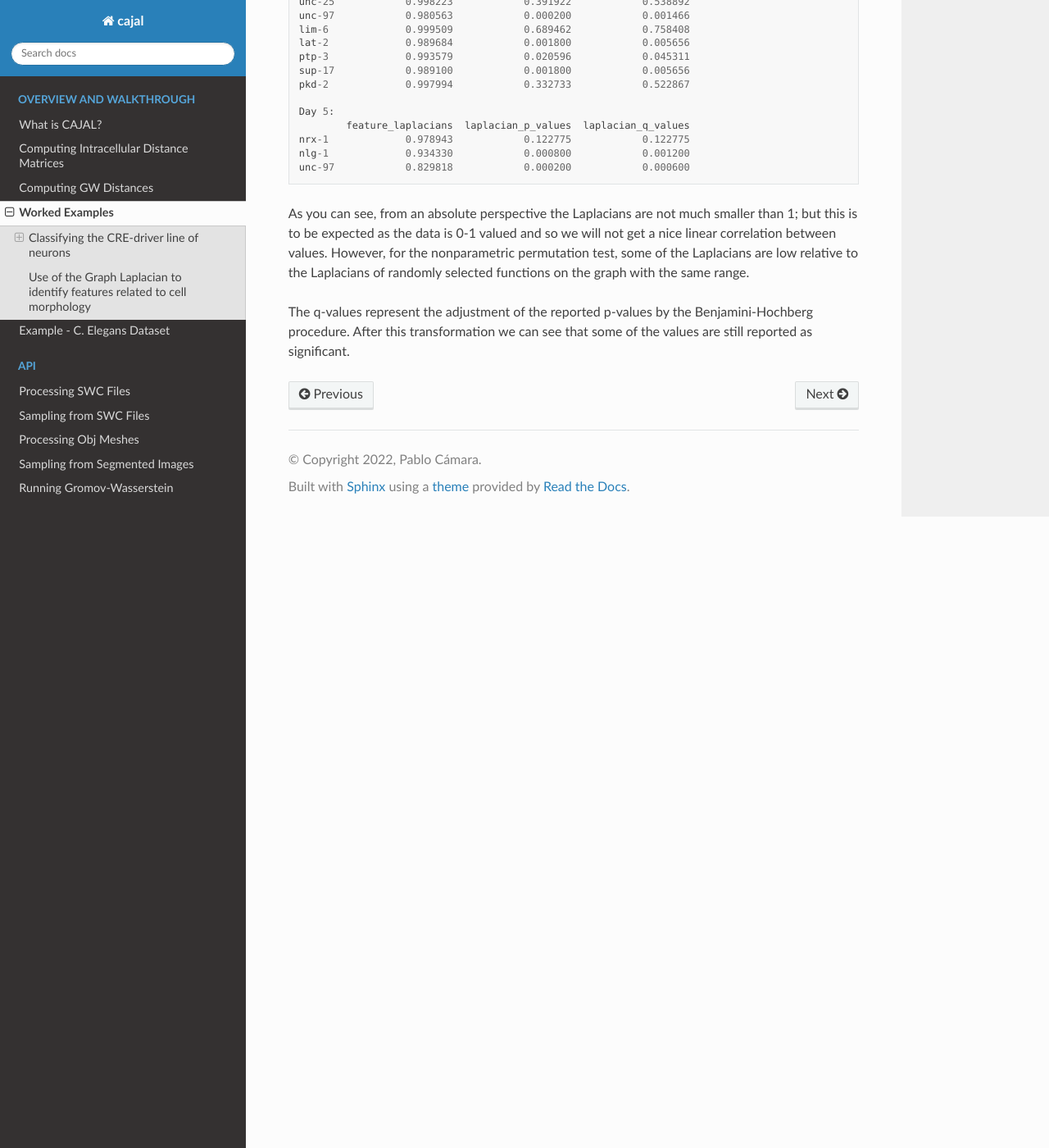
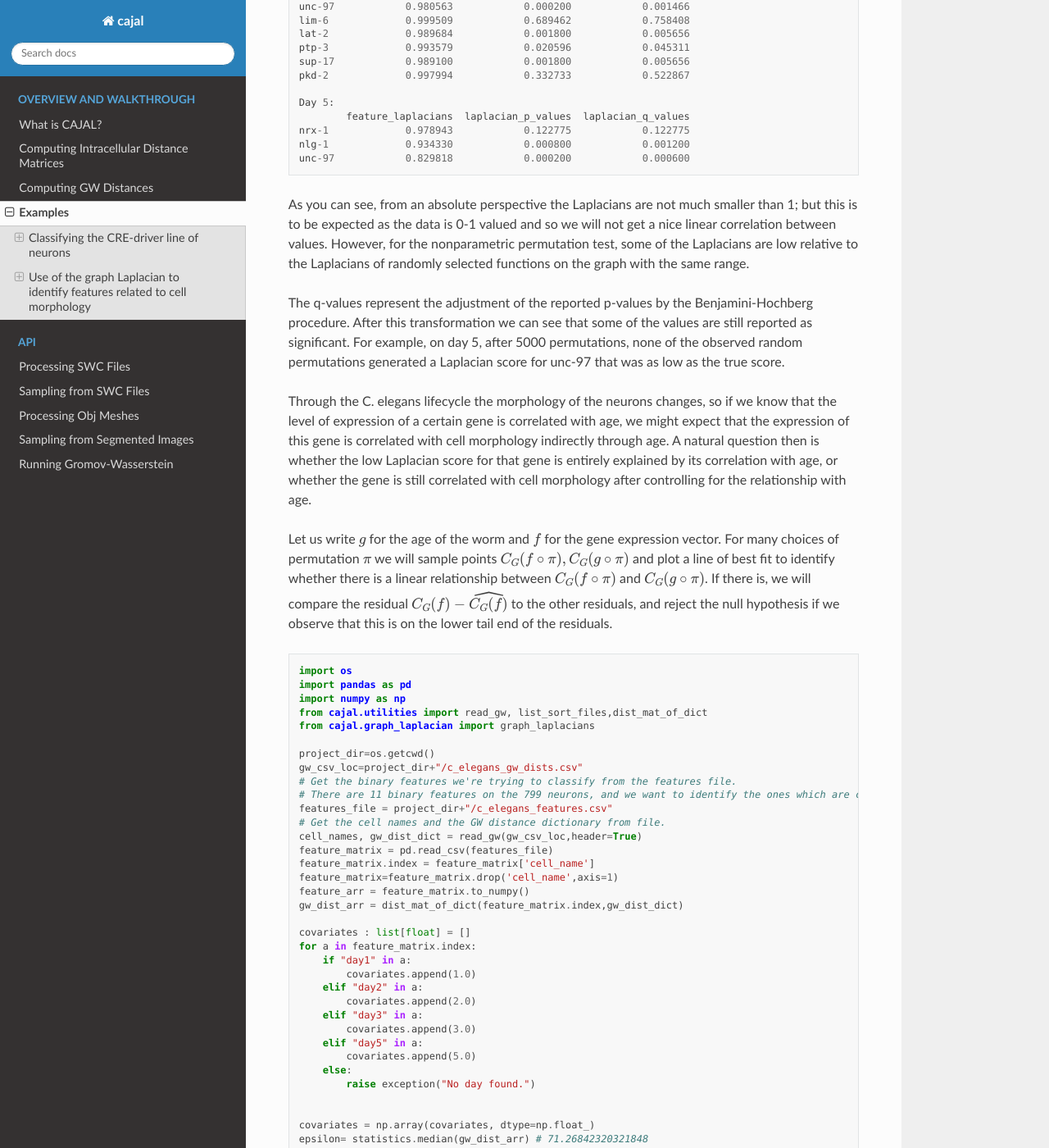
Before and after one commit to CamaraLab/CAJAL, a Sphinx documentation site: the page built from docs/benchmarking.rst, in a window 1280 px wide and 1400 px high, scrolled down 7448 px. Shown: the whole window at 82% size. Built offline with Sphinx 7.4.7 and the Read the Docs theme 2.0.0, drawn with Linux system fonts in a browser that asks for light colours; some of the changed text lies outside the part shown.

Commit message:
Updated graph_laplacian.

```diff
--- a/docs/benchmarking.rst
+++ b/docs/benchmarking.rst
@@ -1,5 +1,5 @@
-Worked Examples
-===============
+Examples
+========
 
 Classifying the CRE-driver line of neurons
 ------------------------------------------
@@ -177,7 +177,7 @@ We see that the average accuracy is between 27% and 30%. However, this number is
 
 So the class-weighted accuracy of the classifier is about 25%.
 
-Use of the Graph Laplacian to identify features related to cell morphology
+Use of the graph Laplacian to identify features related to cell morphology
 --------------------------------------------------------------------------
 
 Suppose that we have a set of cells, :math:`G`, and a numerical feature
@@ -216,7 +216,7 @@ distinct nodes :math:`x,y` are connected if and only if
 
 
 where :math:`E(G)` is the set of edges in the graph `G`, :math:`i,j` range over
-nodes of :math:`G`, `n(i)` is the number of neighbors of :math:`i` in
+nodes of :math:`G`, :math:`n(i)` is the number of neighbors of :math:`i` in
 :math:`G`, and :math:`\operatorname{Var}_G(f)` is a weighted
 variance of `f` where the weight of node :math:`i` is proportional to :math:`n(i)`.
 
@@ -247,7 +247,7 @@ morphology graph structure in excess of what would be predicted given with
 :math:`C_G(g_1),\dots, C_G(g_n)`.
 
 Example - C. Elegans Dataset
-============================
+^^^^^^^^^^^^^^^^^^^^^^^^^^^^
 
 We will illustrate how to use graph Laplacian to identify features in a C. elegans
 neuron SWC dataset which are correlated with cell morphology.
@@ -414,4 +414,88 @@ Laplacians of randomly selected functions on the graph with the same range.
 
 The q-values represent the adjustment of the reported p-values by the
 Benjamini-Hochberg procedure. After this transformation we can see that some of
-the values are still reported as significant.
+the values are still reported as significant. For example, on day 5, after 5000
+permutations, none of the observed random permutations generated a Laplacian
+score for unc-97 that was as low as the true score.
+
+Through the C. elegans lifecycle the morphology of the neurons changes, so if
+we know that the level of expression of a certain gene is correlated with age,
+we might expect that the expression of this gene is correlated with cell
+morphology indirectly through age. A natural question then is whether the low
+Laplacian score for that gene is entirely explained by its correlation with
+age, or whether the gene is still correlated with cell morphology after
+controlling for the relationship with age.
+
+Let us write :math:`g` for the age of the worm and :math:`f` for the gene
+expression vector. For many choices of permutation :math:`\pi` we will sample
+points :math:`C_G(f\circ\pi), C_G(g\circ\pi)` and plot a line of best fit to
+identify whether there is a linear relationship between :math:`C_G(f\circ\pi)`
+and :math:`C_G(g\circ\pi)`. If there is, we will compare the residual
+:math:`C_G(f) - \widehat{C_G(f)}` to the other residuals, and reject the null
+hypothesis if we observe that this is on the lower tail end of the residuals.
+
+.. code-block:: python
+
+		import os
+		import pandas as pd
+		import numpy as np
+		from cajal.utilities import read_gw, list_sort_files,dist_mat_of_dict
+		from cajal.graph_laplacian import graph_laplacians
+
+		project_dir=os.getcwd()
+		gw_csv_loc=project_dir+"/c_elegans_gw_dists.csv"
+		# Get the binary features we're trying to classify from the features file.
+		# There are 11 binary features on the 799 neurons, and we want to identify the ones which are correlated with cell morphology.
+		features_file = project_dir+"/c_elegans_features.csv"
+		# Get the cell names and the GW distance dictionary from file.
+		cell_names, gw_dist_dict = read_gw(gw_csv_loc,header=True)
+		feature_matrix = pd.read_csv(features_file)
+		feature_matrix.index = feature_matrix['cell_name']
+		feature_matrix=feature_matrix.drop('cell_name',axis=1)
+		feature_arr = feature_matrix.to_numpy()
+		gw_dist_arr = dist_mat_of_dict(feature_matrix.index,gw_dist_dict)
+
+		covariates : list[float] = []
+		for a in feature_matrix.index:
+		    if "day1" in a:
+		        covariates.append(1.0)
+               	    elif "day2" in a:
+                        covariates.append(2.0)
+		    elif "day3" in a:
+           		covariates.append(3.0)
+		    elif "day5" in a:
+	        	covariates.append(5.0)
+                    else:
+                        raise exception("No day found.")
+
+
+		covariates = np.array(covariates, dtype=np.float_)
+		epsilon= statistics.median(gw_dist_arr) # 71.26842320321848
+		N = 799
+		T, other = graph_laplacians(
+		    feature_arr,
+		    gw_dist_arr,
+		    epsilon,
+		    5000,
+		    covariates,
+		    False)
+
+		df = pd.DataFrame(T)
+		df.index = feature_matrix.columns
+		print(df)
+
+		feature_laplacians 	laplacian_p_values 	laplacian_q_values 	beta_0 	beta_1 	beta_1_p_value 	regression_coefficients_fstat_p_values 	laplacian_p_values_post_regression 	laplacian_q_values_post_regression
+		nrx-1 	0.995131 	0.012797 	0.023462 	0.042212 	0.956808 	0.002345 	0.002345 	0.092581 	0.145485
+		mir-1 	0.998708 	0.365527 	0.446755 	0.000739 	0.998223 	0.957958 	0.957958 	0.378124 	0.415937
+		unc-49 	0.995577 	0.020596 	0.032365 	-0.001557 	1.000537 	1.089476 	0.910524 	0.019396 	0.042671
+		nlg-1 	0.992440 	0.002799 	0.008798 	0.036378 	0.962621 	0.010534 	0.010534 	0.006599 	0.024195
+		unc-25 	0.993152 	0.002799 	0.008798 	0.048584 	0.950417 	0.000495 	0.000495 	0.022595 	0.041425
+		unc-97 	0.958901 	0.000200 	0.002200 	0.003547 	0.995376 	0.800473 	0.800473 	0.000200 	0.002200
+		lim-6 	0.999139 	0.514697 	0.566167 	-0.012694 	1.011591 	1.599642 	0.400358 	0.313737 	0.383457
+		lat-2 	0.990366 	0.000600 	0.003299 	-0.010153 	1.009086 	1.526260 	0.473740 	0.000600 	0.003299
+		ptp-3 	0.997769 	0.160768 	0.221056 	0.001804 	0.997123 	0.898661 	0.898661 	0.175165 	0.240852
+		sup-17 	0.994819 	0.012398 	0.027275 	0.008797 	0.990140 	0.532631 	0.532631 	0.017197 	0.047291
+		pkd-2 	0.999256 	0.565287 	0.565287 	0.013739 	0.985145 	0.364582 	0.364582 	0.801040 	0.801040
+
+We ignore the last two columns for any feature which does not have a small
+p-value for `regression_coefficients_fstat_p_values` as in this case the line of best fit and the residuals are meaningless.
```
Also changed, not shown: 1 other file.
